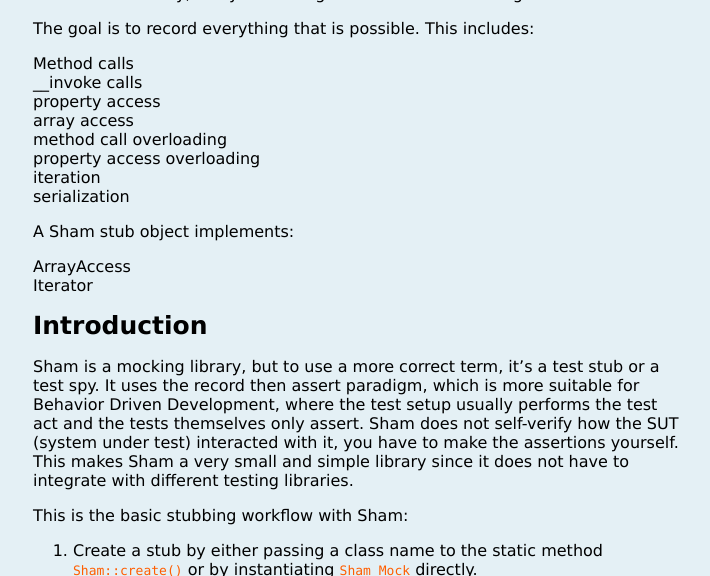
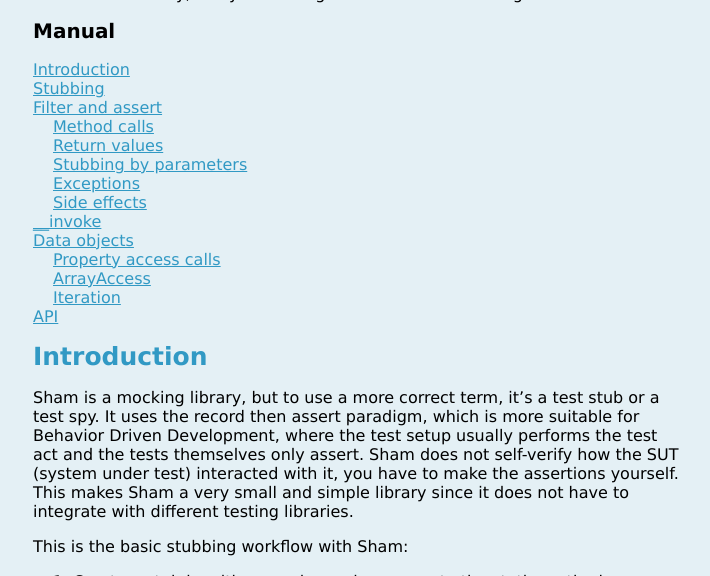
Before and after one commit to anttih/Sham, a Jekyll site: the page built from index.md, in a window 1280 px wide and 900 px high, cut to the strip 324-900 px from the top of the window. Shown: the whole strip, without its empty margins (282-992 px from the left). Built offline with Jekyll 4.4.1, drawn with Linux system fonts in a browser that asks for light colours; nearby versions of some CDN libraries; Markdown is read by kramdown in place of the engine named in the settings.

Commit message:
Manual TOC

```diff
--- a/index.md
+++ b/index.md
@@ -11,24 +11,34 @@ Sham records every interaction you have with it, you can then later
 investigate what happened. It does not self-verify, use your testing
 framework for asserting.
 
-The goal is to record everything that is possible. This includes:
+## Manual
 
-* Method calls
-* __invoke calls
-* property access
-* array access
-* method call overloading
-* property access overloading
-* iteration
-* serialization
+<ul>
+    <li><a href="#intro">Introduction</a></li>
+    <li><a href="#stub">Stubbing</a></li>
+    <li><a href="#assert">Filter and assert</a></li>
+    <li>
+        <ul>
+            <li><a href="#calls">Method calls</a></li>
+            <li><a href="#return">Return values</a></li>
+            <li><a href="#params">Stubbing by parameters</a></li>
+            <li><a href="#exceptions">Exceptions</a></li>
+            <li><a href="#sidefx">Side effects</a></li>
+        </ul>
+    </li>
+    <li><a href="#assert">__invoke</a></li>
+    <li><a href="#assert">Data objects</a></li>
+    <li>
+        <ul>
+            <li><a href="#properties">Property access calls</a></li>
+            <li><a href="#arrayaccess">ArrayAccess</a></li>
+            <li><a href="#iteration">Iteration</a></li>
+        </ul>
+    </li>
+    <li><a href="#api">API</a></li>
+</ul>
 
-A Sham stub object implements:
-
-* ArrayAccess
-* Iterator
-
-
-# Introduction
+# <a name="intro" href="#intro">Introduction</a>
 
 Sham is a mocking library, but to use a more correct term, it's a test stub or
 a test spy. It uses the record then assert paradigm, which is more suitable for
@@ -232,7 +242,7 @@ testing code that uses the Entity or Active Record pattern:
     $record->name // 'Antti'
     $stub->calls('__get', 'name')->once(); // true
 
-## ArrayAccess
+## <a name="arrayaccess" href="#arrayaccess">ArrayAccess</a>
 
 Sham implements the `ArrayAccess` interface and records all of those calls.
 
```
Also changed, not shown: other parts of index.md (+3 -4 lines).
